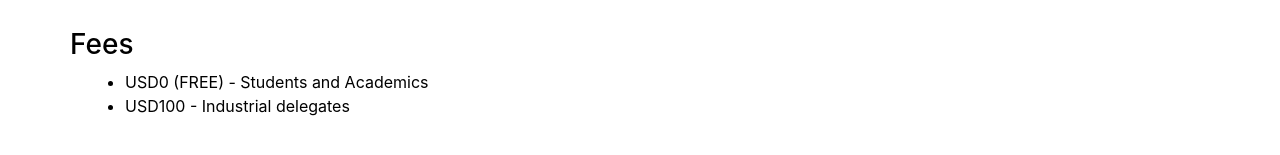
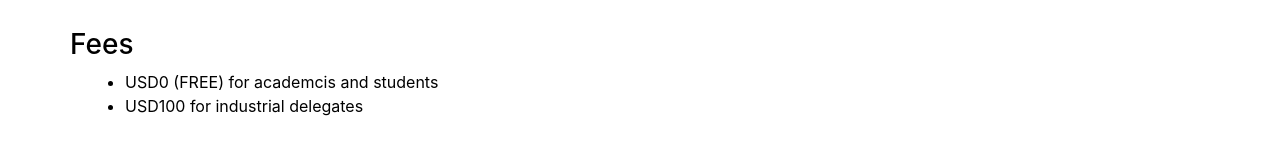
Before and after one commit to alisolehria/ICACS-site, a React (Create React App) app: page /#/registration in a window 1280 px wide. Shown: the part 573-728 px from the top of the page. Built offline with nearby package versions, Linux system fonts and the light colour scheme; what google-maps-react would draw is missing.

Commit message:
added link

```diff
--- a/src/CallForPapers.js
+++ b/src/CallForPapers.js
@@ -16,8 +16,8 @@ render(){
     <h3>Fees</h3>
     </div>
     <ul>
-        <li>USD0 (FREE) - Students and Academics</li>
-        <li>USD100 - Industrial delegates</li>
+        <li>USD0 (FREE) for academcis and students </li>
+        <li>USD100 for industrial delegates</li>
     </ul>
 
 
@@ -92,6 +92,10 @@ Short papers are limited to 7 pages and contain intermediary results that might
 Both types of papers are to be submitted to <a href = "https://easychair.org/conferences/?conf=acs21" target = "_blank"> EasyChair</a>.
 </p>
 
+<p>
+Please follow the instructions for authors on the website of the <a href = "https://www.springer.com/series/15179" target = "_blank"> Lecture Notes in Networks and Systems Series </a>.
+</p>
+
 <div class = "row">
 <h3>Journal Publication</h3>
 </div>
--- a/src/Registration.js
+++ b/src/Registration.js
@@ -18,8 +18,8 @@ class Registration extends React.Component {
     <h3>Fees</h3>
     </div>
     <ul>
-        <li>USD0 (FREE) - Students and Academics</li>
-        <li>USD100 - Industrial delegates</li>
+        <li>USD0 (FREE) for academcis and students </li>
+        <li>USD100 for industrial delegates</li>
     </ul>
     </div></div>
 
```
